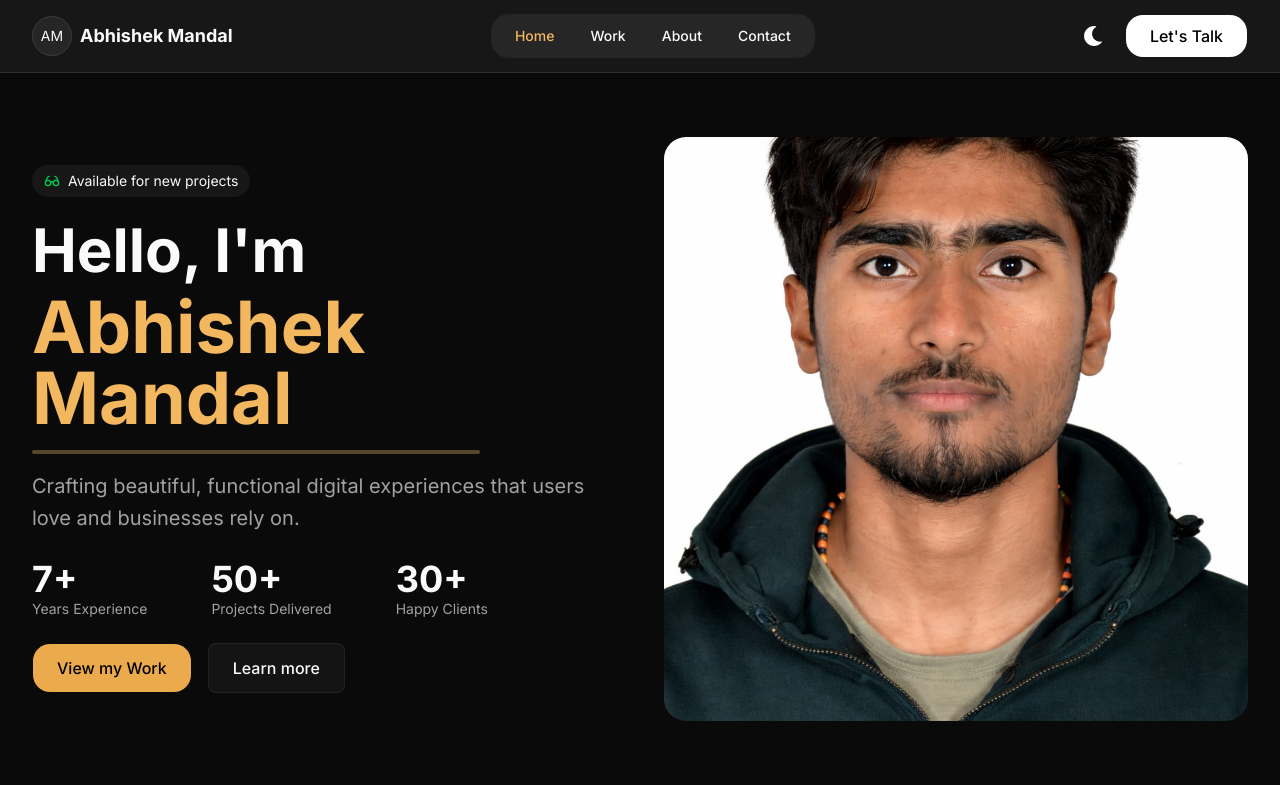
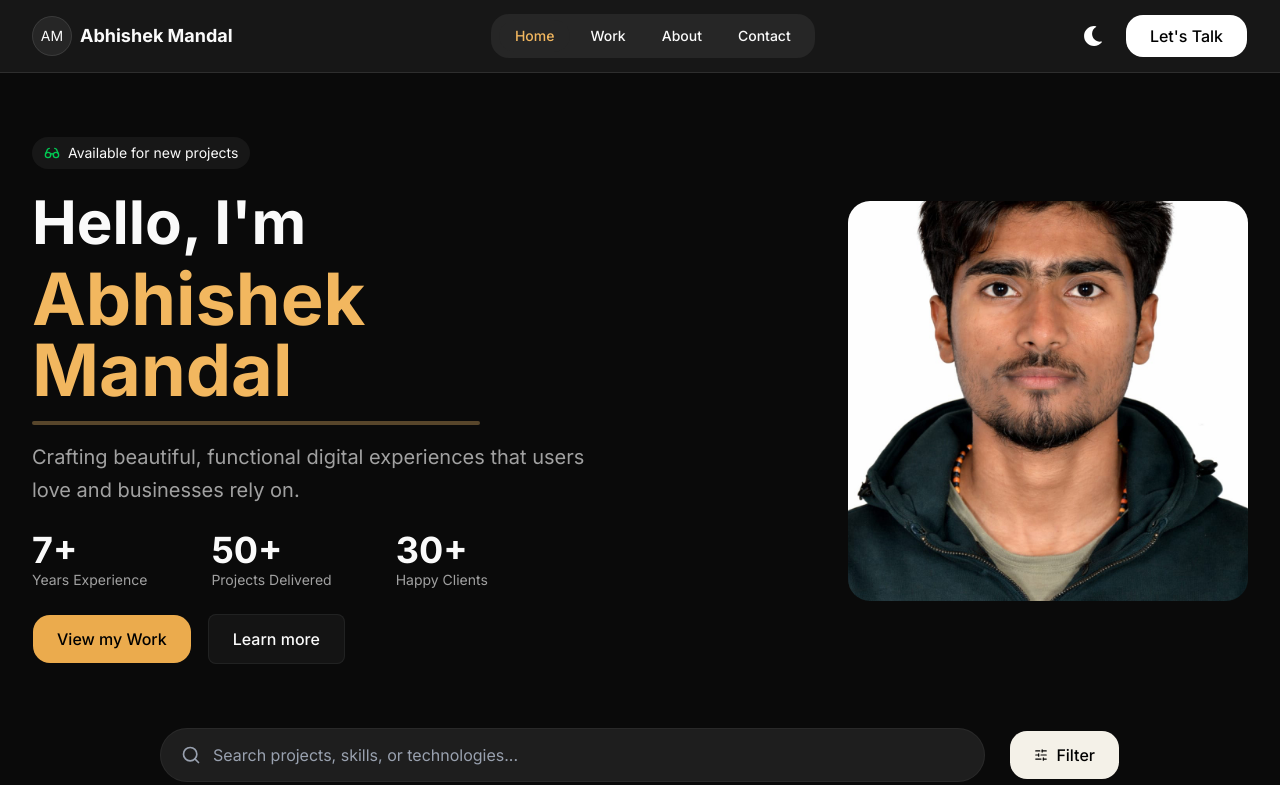
Before and after one commit to abhishek-westminster/abhishek_portfolio, a Next.js app: page / in a window 1280 px wide. Shown: the top 785 px of the page. Built offline with nearby package versions, Linux system fonts and the light colour scheme.

Commit message:
Fix hero image Tailwind classes

```diff
--- a/src/app/_components/HeroSection.tsx
+++ b/src/app/_components/HeroSection.tsx
@@ -70,7 +70,7 @@ export default function HeroSection() {
           <Image
             width={1024}
             height={1536}
-            className="aspect-square w-full max-w-180px rounded-3xl object-cover min-380px:max-w-y210px sm:max-w-300px lg:max-w-400px"
+            className="aspect-square w-full max-w-[180px] rounded-3xl object-cover min-[380px]:max-w-[210px] sm:max-w-[300px] lg:max-w-[400px]"
             src="/abhishek.png"
             alt="Abhishek Mandal - Frontend Developer"
             priority
```
